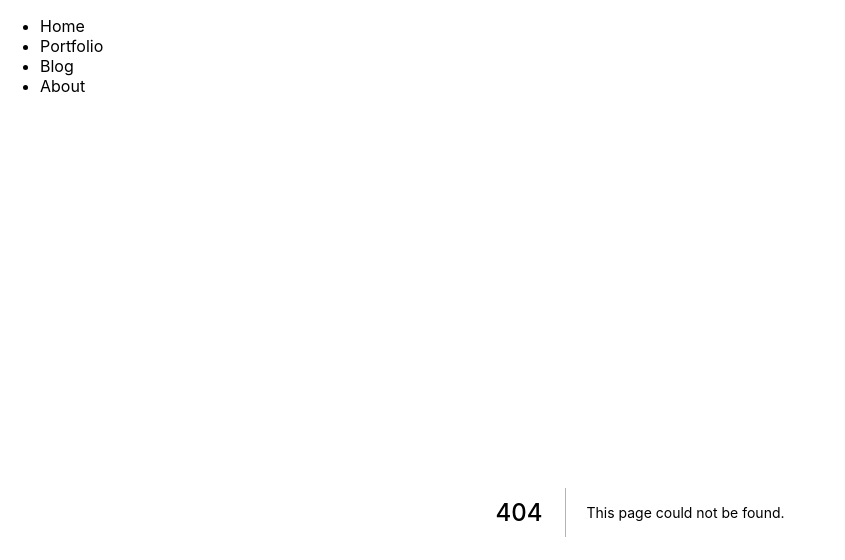
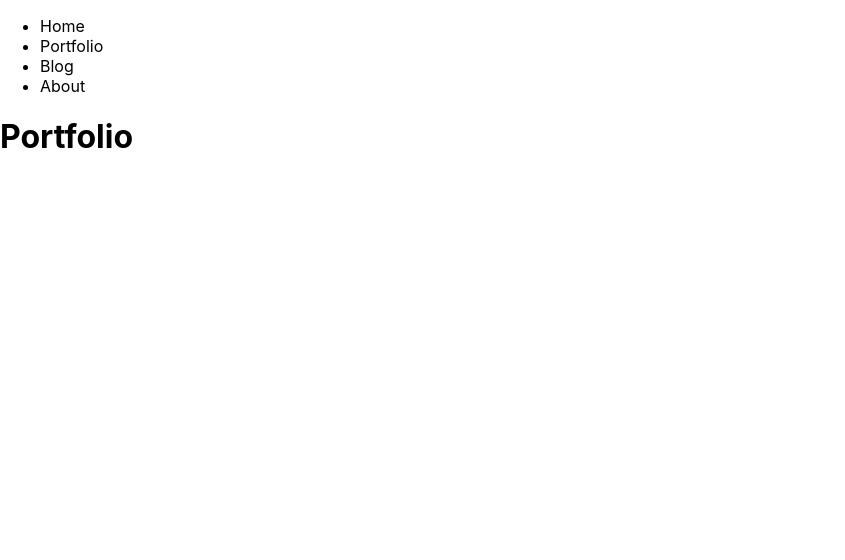
Before and after one commit to branmar97/my-portfolio, a Next.js app: page /portfolio in a window 1280 px wide. Before the commit this address had no page. Shown: the top 560 px of the page, without its empty margins (0-845 px from the left). Built offline with nearby package versions, Linux system fonts and the light colour scheme.

Commit message:
add portfolio page

```diff
--- /dev/null
+++ b/pages/portfolio.js
@@ -0,0 +1,18 @@
+import Head from 'next/head'
+
+export default function Portfolio() {
+  return (
+    <div>
+      <Head>
+        <title>Brandon Marrero | Portfolio</title>
+        <link rel="icon" href="/favicon.ico" />
+      </Head>
+
+      <main>
+        <h1>
+          Portfolio
+        </h1>
+      </main>
+    </div>
+  )
+}
```
